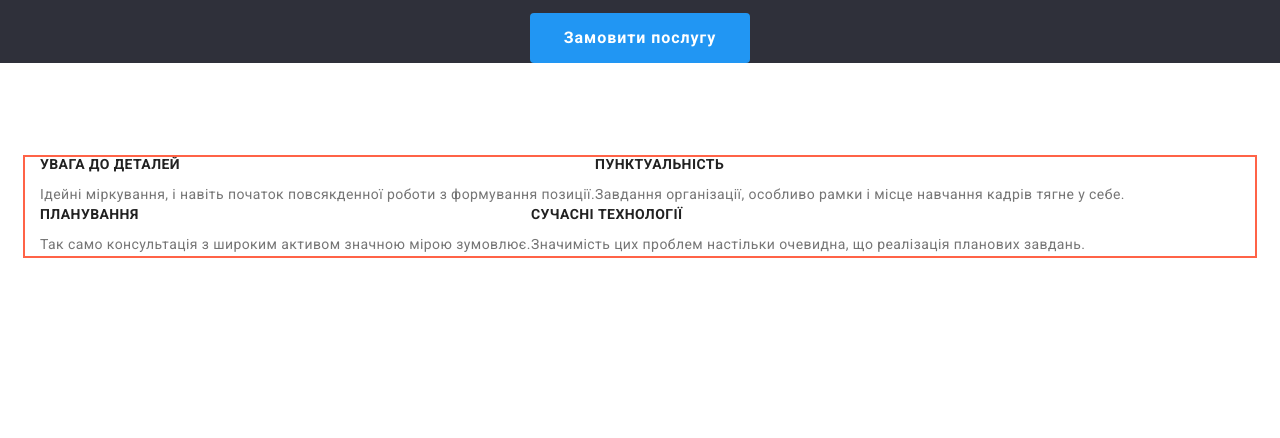
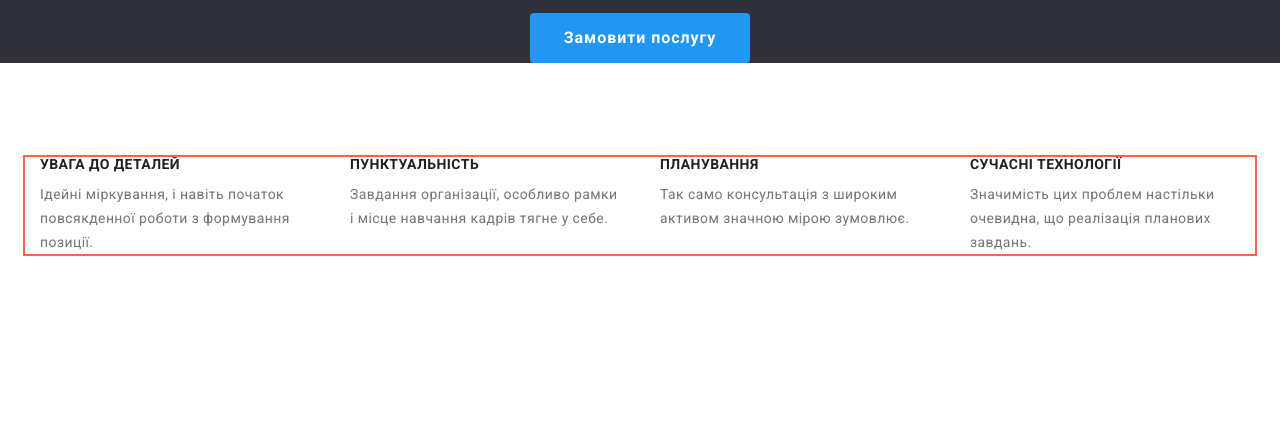
Before and after one commit to romadoc22/goit-markup-hw-02, a plain HTML site: page index.html in a window 1280 px wide. Shown: the part 357-795 px from the top of the page. Drawn offline with nearby package versions, Linux system fonts and the light colour scheme.

Commit message:
add flex

```diff
--- a/css/styles.css
+++ b/css/styles.css
@@ -17,10 +17,17 @@ body {
 /* Утіліти */
 
 .list,
-.filter {
+.filter,
+.list-item {
   list-style: none;
   padding: 0;
   margin: 0;
+}
+
+*,
+*::before,
+*::after {
+  box-sizing: border-box;
 }
 
 h1,
@@ -171,6 +178,7 @@ ul {
   min-width: 216px;
   text-align: center;
   border-radius: 4px;
+
   font-weight: 700;
   font-size: 16px;
   line-height: 1.87;
@@ -190,18 +198,24 @@ ul {
 
 /* section */
 
-.list {
+.list-item {
   display: flex;
+  align-items: flex-start;
+  justify-content: space-between;
 }
 
-.section-title {
+.itempr {
+  width: 270px;
+}
+
+.itempr .section-preferens {
   color: var(--primary-text-color);
   font-weight: 500;
   font-size: 16px;
   line-height: 1.18;
 }
 
-.title-preferens {
+.itempr .title-preferens {
   font-size: 14px;
   line-height: 1.14;
   letter-spacing: 0.03em;
--- a/index.html
+++ b/index.html
@@ -46,26 +46,26 @@
     <section class="section-preferens">
       <div class="container preferens">
         <h2 class="visually-hidden">Наші переваги</h2>
-        <ul class="list">
-          <li>
+        <ul class="list-item">
+          <li class="itempr">
             <h3 class="title-preferens">УВАГА ДО ДЕТАЛЕЙ</h3>
             <p class="p-preferens">
               Ідейні міркування, і навіть початок повсякденної роботи з формування позиції.
             </p>
           </li>
-          <li>
+          <li class="itempr">
             <h3 class="title-preferens">ПУНКТУАЛЬНІСТЬ</h3>
             <p class="p-preferens">
               Завдання організації, особливо рамки і місце навчання кадрів тягне у себе.
             </p>
           </li>
-          <li>
+          <li class="itempr">
             <h3 class="title-preferens">ПЛАНУВАННЯ</h3>
             <p class="p-preferens">
               Так само консультація з широким активом значною мірою зумовлює.
             </p>
           </li>
-          <li>
+          <li class="itempr">
             <h3 class="title-preferens">СУЧАСНІ ТЕХНОЛОГІЇ</h3>
             <p class="p-preferens">
               Значимість цих проблем настільки очевидна, що реалізація планових завдань.
@@ -118,10 +118,10 @@
   </main>
 </body>
 <footer class="footer">
-  <a href="/" class="logo">
+  <a href="/" class="logo-footer">
     <span class="logo-title">Web</span> <span class="footer-logo">Studio</span></a>
   <address>
-    <ul class="list">
+    <ul class="list footer">
       <li class="link-footer">
         <a href="https://goo.gl/maps/RN6VaMhkWxTvhAsJA" target="_blank" rel="noopener noreferrer nofollow">
           <span class="geo">м. Київ, пр-т Лесі Українки, 26</span>
```
Also changed, not shown: portfolio.html (+3 -3 lines).
